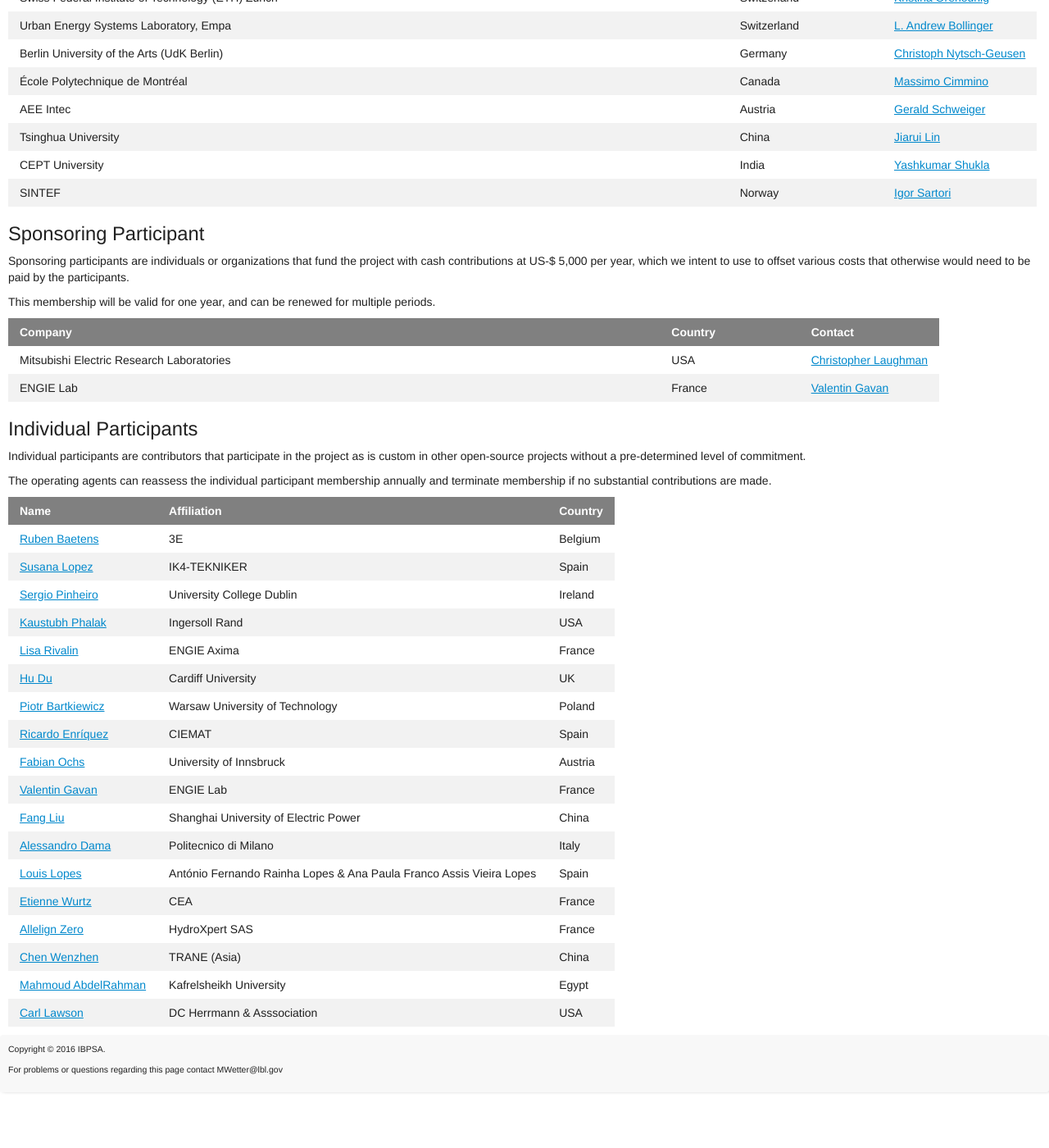
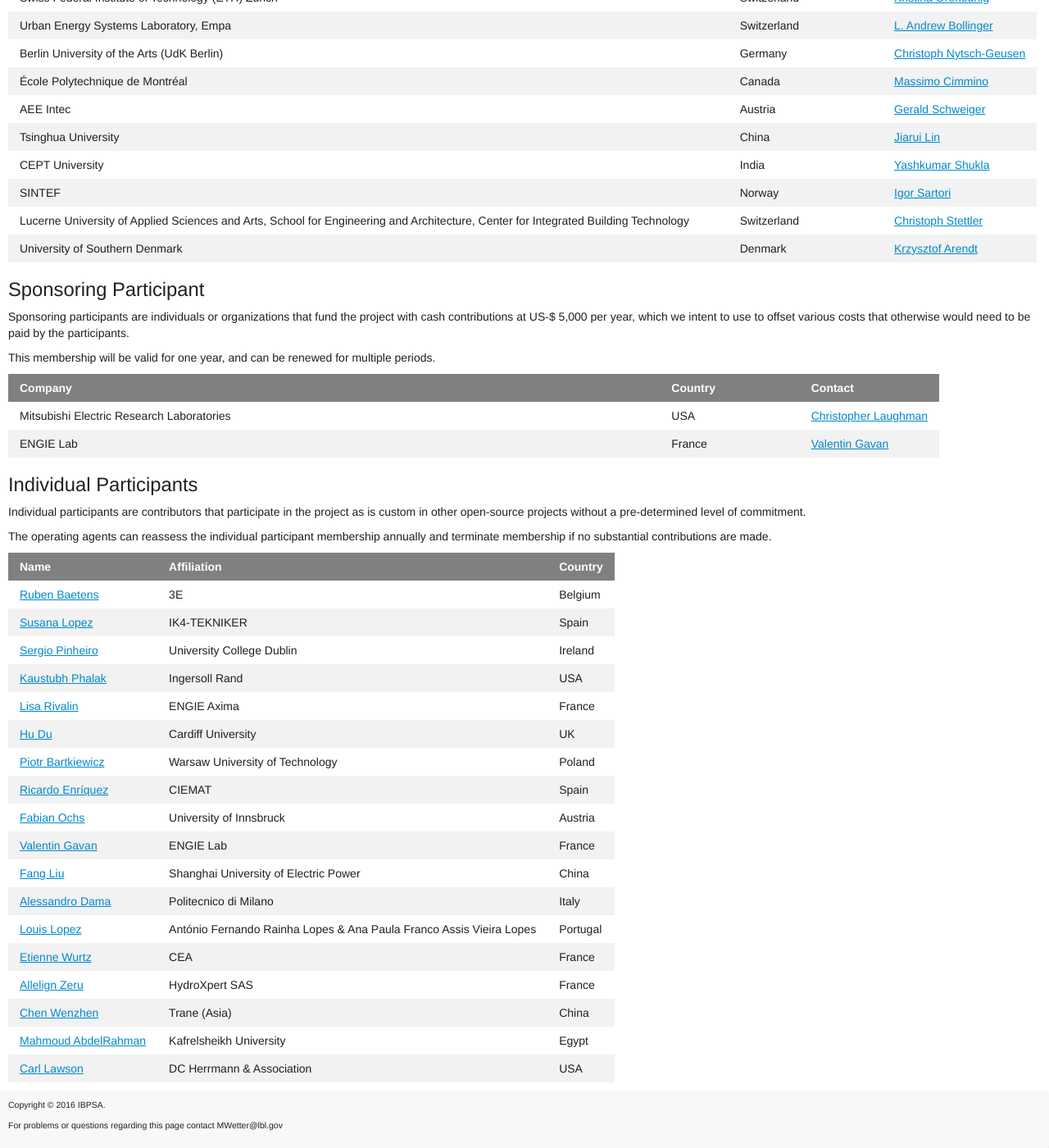
Before and after one commit to ibpsa/project1, a Jekyll site: the page built from participants.md, in a window 1280 px wide and 1400 px high, scrolled down 1147 px. Shown: the whole window at 82% size. Built offline with Jekyll 4.4.1, drawn with Linux system fonts in a browser that asks for light colours; nearby versions of some CDN libraries; before the commit the page ends 2479 px from its top, so only the background shows below that.

Commit message:
Updated participant list

```diff
--- a/_data/individual_participants.yml
+++ b/_data/individual_participants.yml
@@ -71,10 +71,10 @@
   country:       Italy
 
 - date_joined:   8/2/2017
-  contact_name:  Louis Lopes
+  contact_name:  Louis Lopez
   contact_email: luislopes007@gmail.com
   affiliation:   António Fernando Rainha Lopes & Ana Paula Franco Assis Vieira Lopes
-  country:       Spain
+  country:       Portugal
 
 - date_joined:   8/4/2017
   contact_name:  Etienne Wurtz
@@ -83,7 +83,7 @@
   country:       France
 
 - date_joined:   8/7/2017
-  contact_name:  Allelign Zero
+  contact_name:  Allelign Zeru
   contact_email: allelign.zeru@gmail.com
   affiliation:   HydroXpert SAS
   country:       France
@@ -91,7 +91,7 @@
 - date_joined:   8/15/2017
   contact_name:  Chen Wenzhen
   contact_email: lxyc2001@gmail.com
-  affiliation:   TRANE (Asia)
+  affiliation:   Trane (Asia)
   country:       China
 
 - date_joined:   8/23/2017
@@ -103,5 +103,5 @@
 - date_joined:   9/2/2017
   contact_name:  Carl Lawson
   contact_email: carllawson01@gmail.com
-  affiliation:   DC Herrmann & Asssociation
+  affiliation:   DC Herrmann & Association
   country:       USA
--- a/_data/organizational_participants.yml
+++ b/_data/organizational_participants.yml
@@ -143,3 +143,15 @@
   contact_email: igor.sartori@sintef.no
   institute:     SINTEF
   country:       Norway
+
+- date_joined:   9/21/2017
+  contact_name:  Christoph Stettler
+  contact_email: christoph.stettler@hslu.ch
+  institute:     Lucerne University of Applied Sciences and Arts, School for Engineering and Architecture, Center for Integrated Building Technology
+  country:       Switzerland
+
+- date_joined:   10/12/2017
+  contact_name:  Krzysztof Arendt
+  contact_email: krza@mmmi.sdu.dk
+  institute:     University of Southern Denmark
+  country:       Denmark
```
